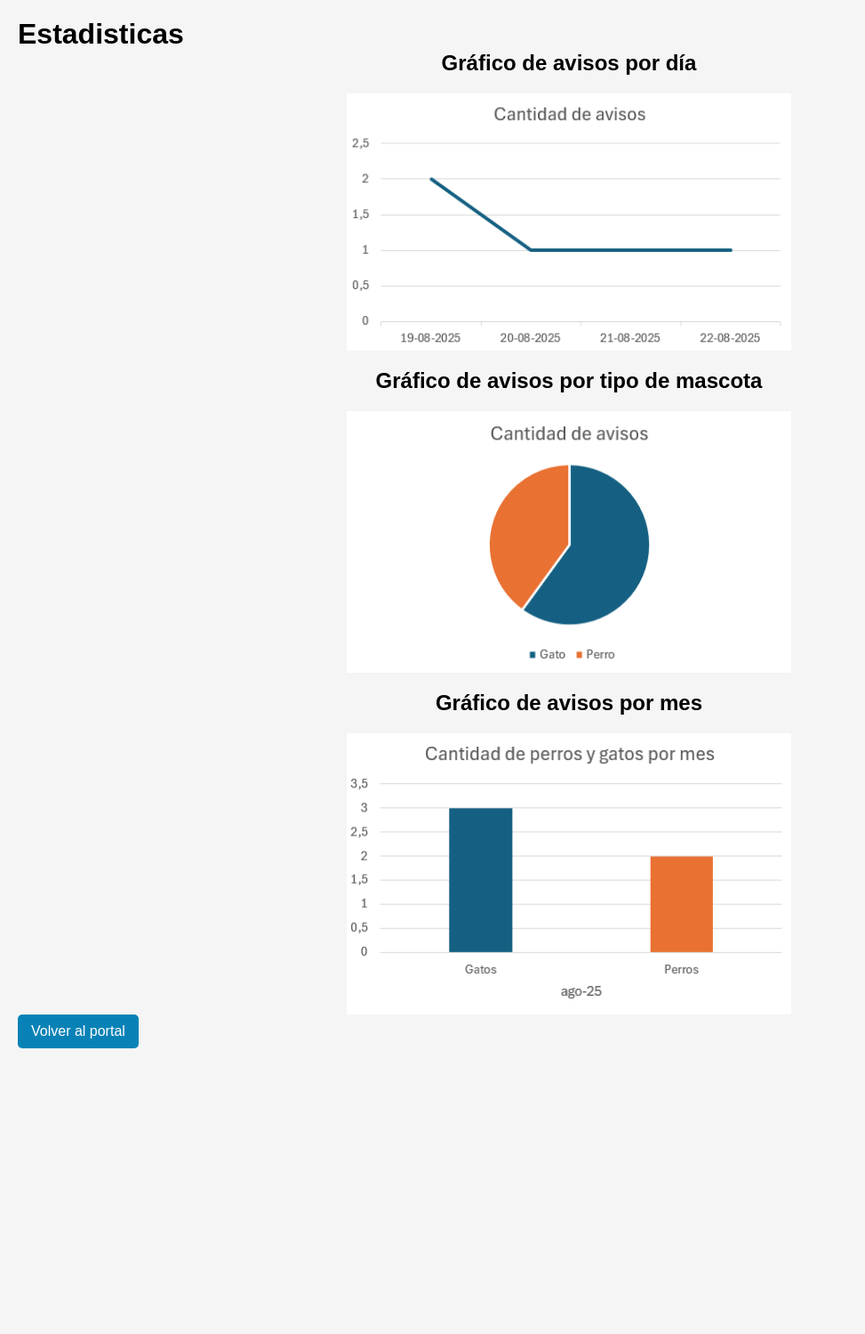
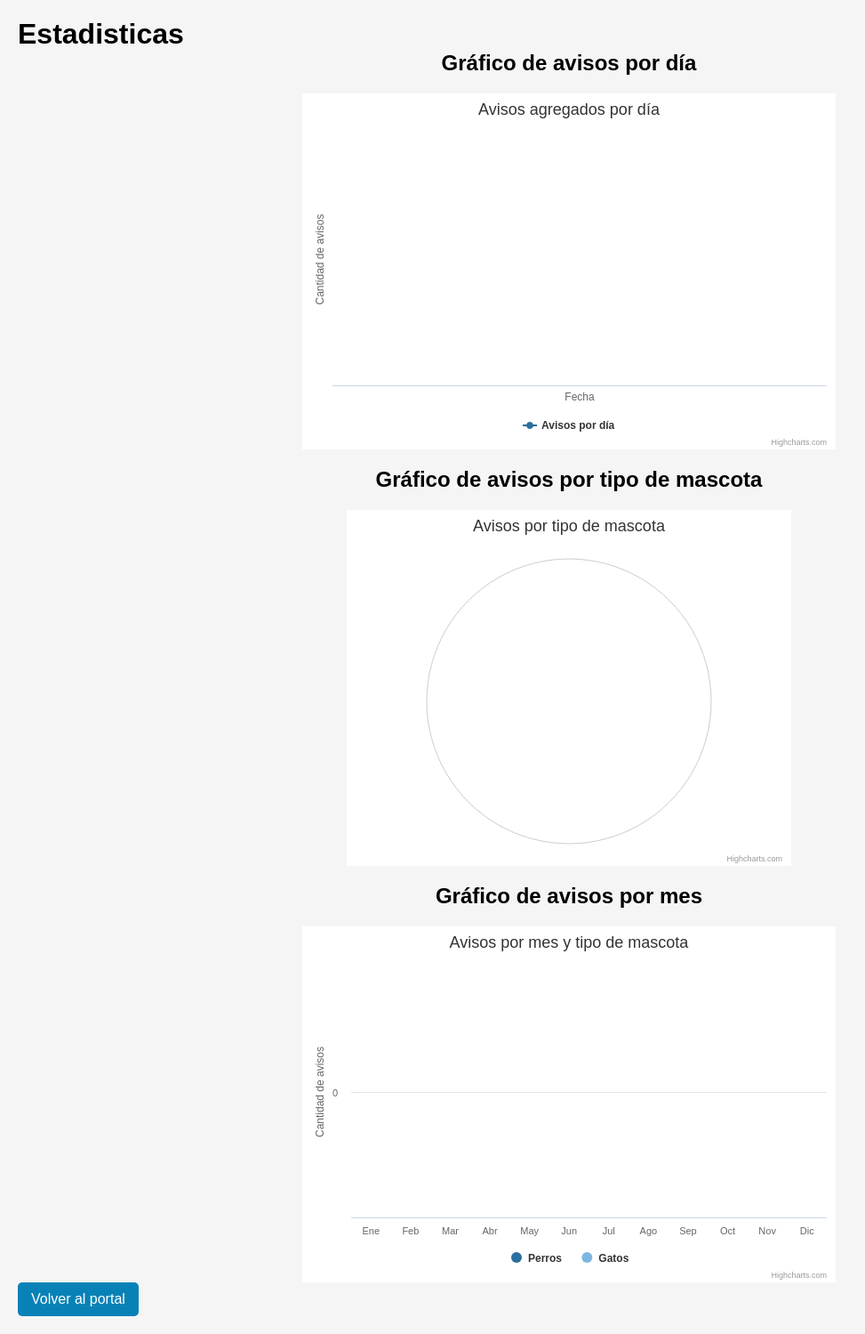
Before and after one commit to Aldo431/desarrollo_web_Aldo_Luna, a Flask app: page /estadisticas in a window 1280 px wide. Shown: the whole page at 89% size, without its empty margins (0-973 px from the left). Before the commit the page ends 1178 px from the top, so only its background shows below. Run offline with Flask 3, Linux system fonts and the light colour scheme; data that the repository does not hold is empty.

Commit message:
feat: Se crean los graficos con fetch

```diff
--- a/flask_app/app.py
+++ b/flask_app/app.py
@@ -1,4 +1,4 @@
-from flask import Flask, request, render_template, redirect, url_for, session
+from flask import Flask, request, render_template, redirect, url_for, session, jsonify
 from utils.validations import validate_conf_img, validate_form
 from database import db
 from werkzeug.utils import secure_filename
@@ -160,6 +160,20 @@
     aviso = db.get_aviso_por_id(aviso_id)
     return render_template("adopcion/detalle.html", aviso=aviso)
 
+@app.route("/get-avisos-tipo")
+def get_avisos_tipo():
+    data = db.get_avisos_por_tipo()
+    return jsonify({"status": "ok", "data": data})
+
+@app.route("/get-avisos-mes")
+def get_avisos_mes():
+    data = db.get_avisos_por_mes_y_tipo()
+    return jsonify({"status": "ok", "data": data})
+
+@app.route("/get-avisos-dia")
+def get_avisos_dia_route():
+    data = db.get_avisos_por_dia()
+    return jsonify({"status": "ok", "data": data})
 
 @app.route("/", methods=["GET"])
 def index():
--- a/flask_app/database/db.py
+++ b/flask_app/database/db.py
@@ -1,5 +1,5 @@
 from datetime import datetime, timedelta
-from sqlalchemy import create_engine, Column, Integer, BigInteger, String, ForeignKey, DateTime, TIMESTAMP
+from sqlalchemy import create_engine, Column, Integer, BigInteger, String, ForeignKey, DateTime, TIMESTAMP, func, extract
 from sqlalchemy.orm import declarative_base, relationship, sessionmaker, joinedload
 import pymysql
 import json
@@ -181,3 +181,59 @@
     session.add(comentario)
     session.commit()
     session.close()
+
+def get_avisos_por_tipo():
+    session = SessionLocal()
+    resultados = (
+        session.query(AvisoAdopcion.tipo, func.count().label("cantidad"))
+        .group_by(AvisoAdopcion.tipo)
+        .all()
+    )
+    session.close()
+
+    data = [{"tipo": tipo, "cantidad": cantidad} for tipo, cantidad in resultados]
+    return data
+
+def get_avisos_por_mes_y_tipo():
+    session = SessionLocal()
+    resultados = (
+        session.query(
+            extract("month", AvisoAdopcion.fecha_ingreso).label("mes"),
+            AvisoAdopcion.tipo,
+            func.count().label("cantidad")
+        )
+        .group_by("mes", AvisoAdopcion.tipo)
+        .order_by("mes")
+        .all()
+    )
+    session.close()
+
+    conteos = {}
+    for mes, tipo, cantidad in resultados:
+        conteos.setdefault(mes, {})[tipo] = cantidad
+
+    tipos = ["perro", "gato"]
+    data = []
+    for m in range(1, 13):
+        entrada = {"mes": m}
+        for t in tipos:
+            entrada[t] = conteos.get(m, {}).get(t, 0)
+        data.append(entrada)
+
+    return data
+
+def get_avisos_por_dia():
+    session = SessionLocal()
+    resultados = (
+        session.query(
+            func.date(AvisoAdopcion.fecha_ingreso).label("fecha"),
+            func.count(AvisoAdopcion.id).label("cantidad")
+        )
+        .group_by(func.date(AvisoAdopcion.fecha_ingreso))
+        .order_by(func.date(AvisoAdopcion.fecha_ingreso))
+        .all()
+    )
+    session.close()
+
+    data = [{"fecha": str(fecha), "cantidad": cantidad} for fecha, cantidad in resultados]
+    return data
--- a/flask_app/templates/adopcion/estadisticas.html
+++ b/flask_app/templates/adopcion/estadisticas.html
@@ -9,13 +9,13 @@
     <h1>Estadisticas</h1>
 <div id="graficos" style="display: flex; flex-direction: column; gap: 20px; align-items: center;">
     <h2>Gráfico de avisos por día</h2>
-    <img src="{{ url_for('static', filename='svg/linea.png') }}" alt="Gráfico de líneas" width="500">
+    <div id="grafico-lineas" style="width: 600px; height: 400px;"></div>
 
     <h2>Gráfico de avisos por tipo de mascota</h2>
-    <img src="{{ url_for('static', filename='svg/torta.png') }}" alt="Gráfico de torta" width="500">
+    <div id="grafico-torta" style="width: 500px; height: 400px;"></div>
 
     <h2>Gráfico de avisos por mes</h2>
-    <img src="{{ url_for('static', filename='svg/barras.png') }}" alt="Gráfico de barras" width="500">
+    <div id="grafico-barras" style="width: 600px; height: 400px;"></div>
 </div>
 
     <div>
@@ -29,5 +29,139 @@
 let btnVolver = document.getElementById("btn-volver");
 btnVolver.addEventListener("click", volverMenu);
 </script>
+<script src="https://code.highcharts.com/highcharts.js"></script>
+<script>
+
+let fetchAJAX = (url) => {
+  fetch(url)
+    .then((response) => {
+      if (!response.ok) {
+        throw new Error("Network response was not ok");
+      }
+      return response.json();
+    })
+    .then((ajaxResponse) => {
+      populateTorta(ajaxResponse["data"]);
+      console.log("Fetch response:", ajaxResponse);
+    })
+
+    .catch((error) => {
+      console.error("There has been a problem with your fetch operation:", error);
+    });
+};
+let fetchAJAX2 = (url) => {
+  fetch(url)
+    .then((response) => {
+      if (!response.ok) throw new Error("Network response was not ok");
+      return response.json();
+    })
+    .then((ajaxResponse) => {
+      populateBarChart(ajaxResponse["data"]);
+      console.log("Fetch response (barras):", ajaxResponse);
+    })
+    .catch((error) => {
+      console.error("There has been a problem with your fetch operation:", error);
+    });
+};
+let fetchAJAX3 = (url) => {
+  fetch(url)
+    .then((response) => {
+      if (!response.ok) throw new Error("Network response was not ok");
+      return response.json();
+    })
+    .then((ajaxResponse) => {
+      populateLineChart(ajaxResponse["data"]);
+      console.log("Fetch response (líneas):", ajaxResponse);
+    })
+    .catch((error) => {
+      console.error("There has been a problem with your fetch operation:", error);
+    });
+};
+function populateTorta(data) {
+  const colores = {
+    "perro": "#2a6f9e",
+    "gato": "#7bb7e0"
+  };
+
+  Highcharts.chart("grafico-torta", {
+    chart: { type: "pie" },
+    title: { text: "Avisos por tipo de mascota" },
+    tooltip: { pointFormat: "{series.name}: <b>{point.y}</b>" },
+    accessibility: { point: { valueSuffix: "%" } },
+    plotOptions: {
+      pie: {
+        allowPointSelect: true,
+        cursor: "pointer",
+        dataLabels: { enabled: true, format: "<b>{point.name}</b>: {point.y}" }
+      }
+    },
+    series: [{
+      name: "Avisos",
+      colorByPoint: true,
+      data: data.map(item => ({
+        name: item.tipo,
+        y: item.cantidad,
+        color: colores[item.tipo.toLowerCase()]
+      }))
+    }]
+  });
+}
+
+function populateBarChart(data) {
+  const meses = ["Ene", "Feb", "Mar", "Abr", "May", "Jun",
+                 "Jul", "Ago", "Sep", "Oct", "Nov", "Dic"];
+
+  const perros = data.map(item => item.perro);
+  const gatos = data.map(item => item.gato);
+
+  Highcharts.chart("grafico-barras", {
+    chart: { type: "column" },
+    title: { text: "Avisos por mes y tipo de mascota" },
+    xAxis: {
+      categories: meses,
+      crosshair: true
+    },
+    yAxis: {
+      min: 0,
+      title: { text: "Cantidad de avisos" }
+    },
+    tooltip: {
+      shared: true,
+      useHTML: true
+    },
+    plotOptions: {
+      column: { pointPadding: 0.2, borderWidth: 0 }
+    },
+    series: [
+      { name: "Perros", data: perros, color: "#2a6f9e" },
+      { name: "Gatos", data: gatos, color: "#7bb7e0" }
+    ]
+  });
+}
+function populateLineChart(data) {
+  const fechas = data.map(item => item.fecha);
+  const cantidades = data.map(item => item.cantidad);
+
+  Highcharts.chart("grafico-lineas", {
+    chart: { type: "line" },
+    title: { text: "Avisos agregados por día" },
+    xAxis: { categories: fechas, title: { text: "Fecha" } },
+    yAxis: { title: { text: "Cantidad de avisos" }, min: 0 },
+    tooltip: { shared: true, valueSuffix: " avisos" },
+    series: [{
+      name: "Avisos por día",
+      data: cantidades,
+      color: "#2a6f9e"
+    }]
+  });
+}
+
+document.addEventListener("DOMContentLoaded", () => {
+  fetchAJAX("/get-avisos-tipo");
+  fetchAJAX2("/get-avisos-mes");
+  fetchAJAX3("/get-avisos-dia");
+});
+
+</script>
 </body>
 </html>
```
